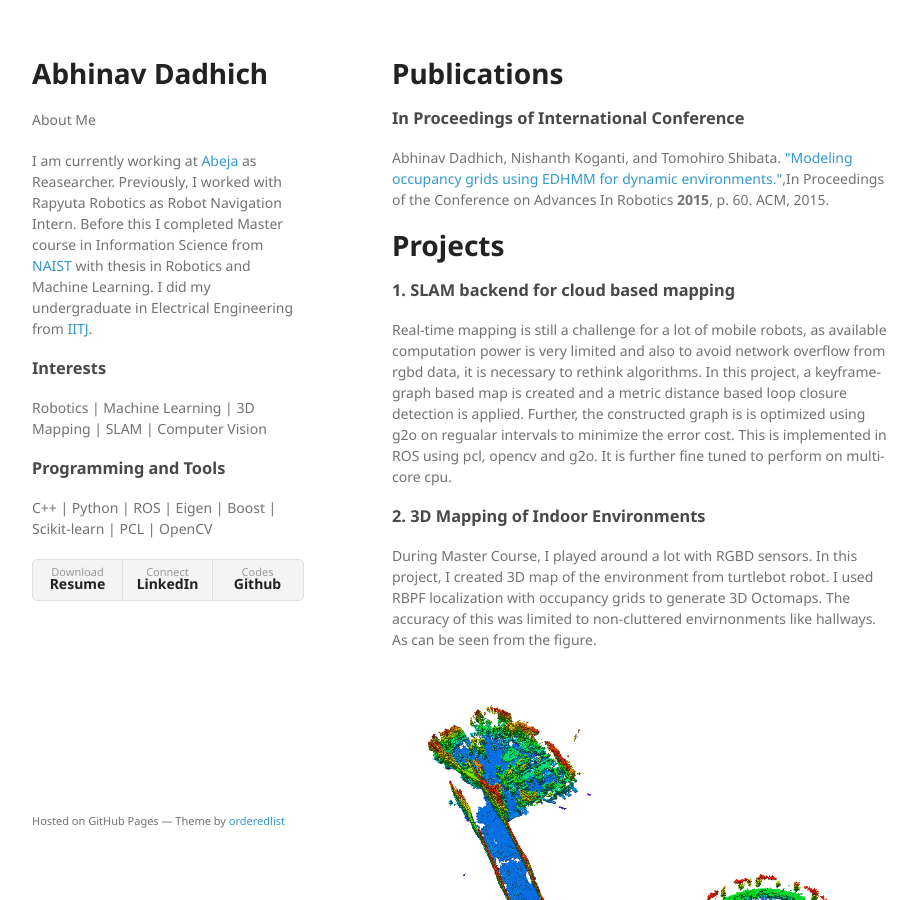
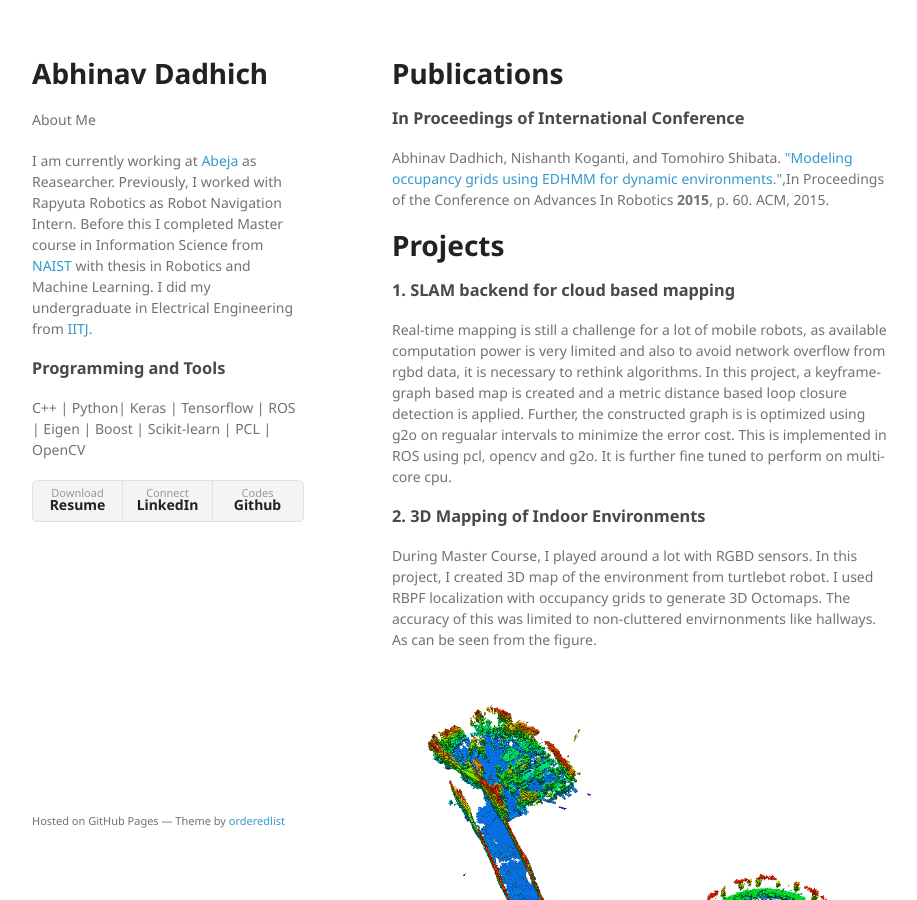
Before and after one commit to ResByte/ResByte.github.io, a Jekyll site: the page index.html, which Jekyll copies as it is, in a window 1280 px wide and 900 px high. Shown: the whole window, without its empty margins (178-1095 px from the left). Built offline with Jekyll 4.4.1, drawn with Linux system fonts in a browser that asks for light colours.

Commit message:
minor formatting

```diff
--- a/index.html
+++ b/index.html
@@ -18,11 +18,9 @@
         <h1>Abhinav Dadhich</h1>
         <p>About Me <br>
         <p> I am currently working at <a href="http://www.abeja.asia/">Abeja</a> as Reasearcher. Previously, I worked with Rapyuta Robotics as Robot Navigation Intern. Before this I completed Master course in Information Science from <a href="http://www.naist.jp/en/">NAIST</a> with thesis in Robotics and Machine Learning. I did my undergraduate in Electrical Engineering from <a href="http://www.iitj.ac.in">IITJ</a>.  </p>
-        <h3>Interests</h3>
-        <p>Robotics | Machine Learning | 3D Mapping | SLAM | Computer Vision </p>
         </p>
         <h3>Programming and Tools</h3>
-        <p>C++ | Python | ROS | Eigen | Boost | Scikit-learn | PCL | OpenCV </p>
+        <p>C++ | Python| Keras | Tensorflow | ROS | Eigen | Boost | Scikit-learn | PCL | OpenCV </p>
     		<ul>
         		<li><a href="./assets/Resume.pdf" download>Download <strong>Resume</strong></a></li>
         		<li><a href="https://jp.linkedin.com/in/adadhich" title="LinkedIn">Connect <strong>LinkedIn</strong> </a></li>
```
